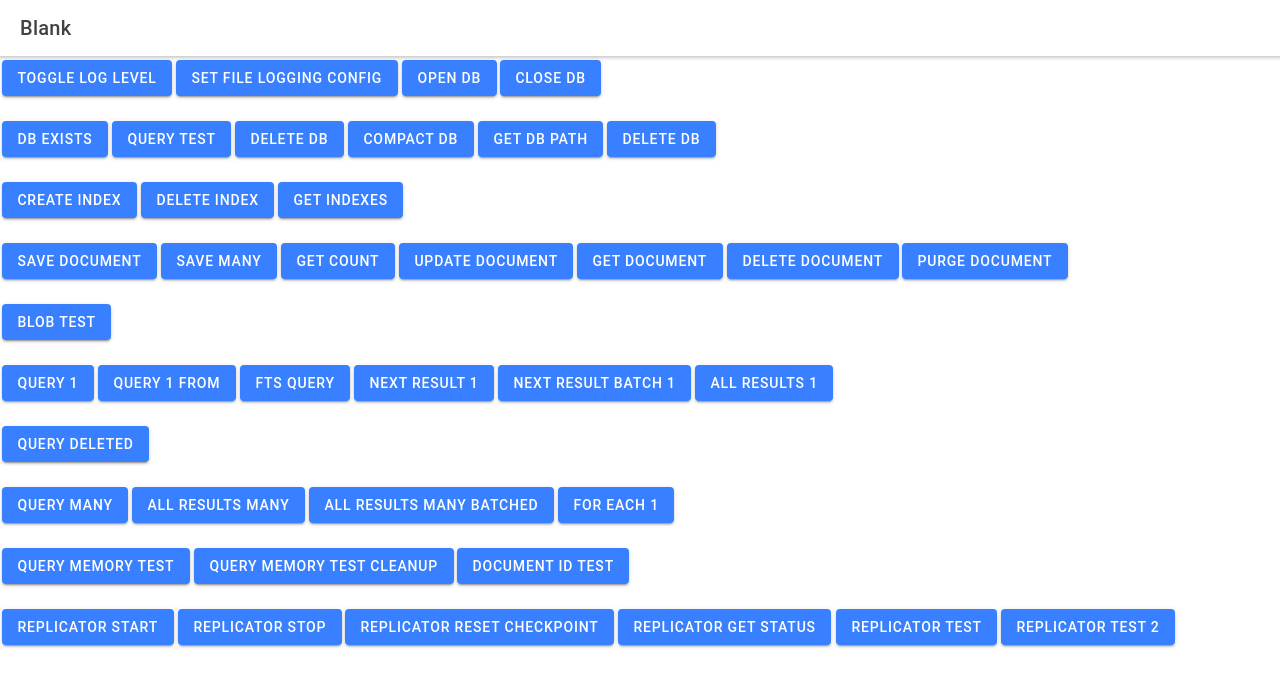
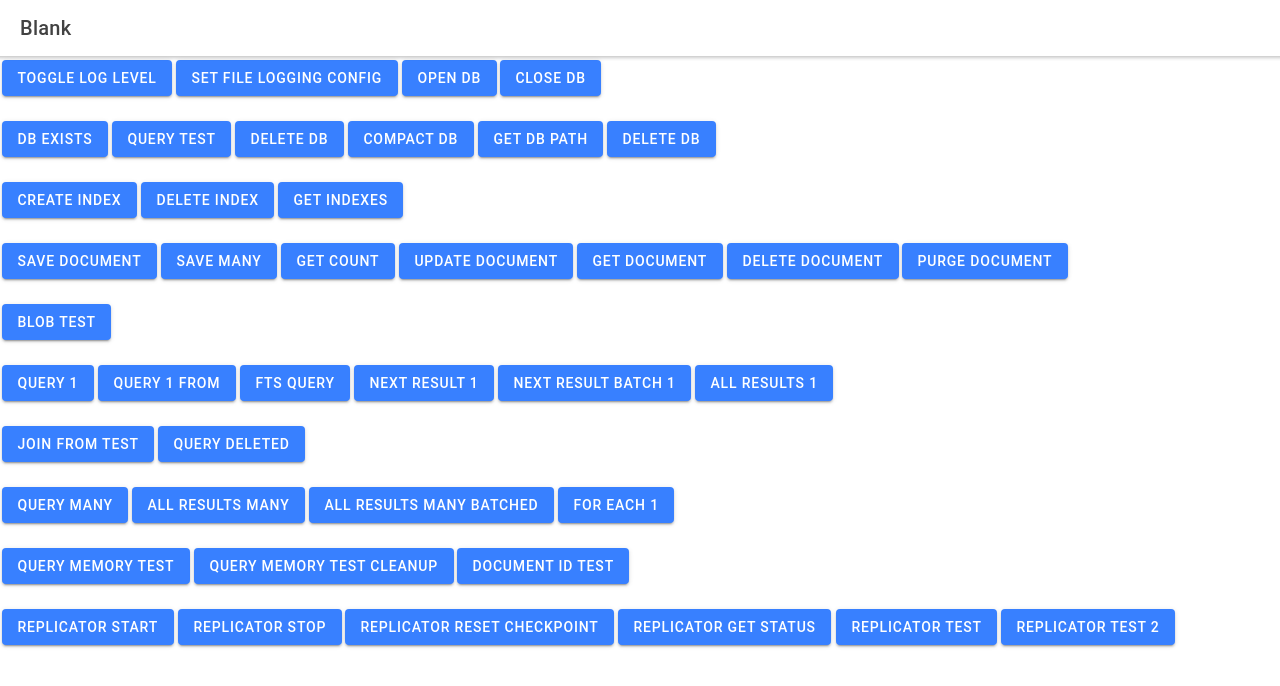
Before and after one commit to ionic-team/enterprise-couchbase-lite, a React (Create React App) app in the folder example/: page /home in a window 1280 px wide. Shown: the top 686 px of the page. Built offline with nearby package versions, Linux system fonts and the light colour scheme; what @ionic-enterprise/couchbase-lite would draw is missing.

Commit message:
Fix column naming for aliases in joins

```diff
--- a/example/package.json
+++ b/example/package.json
@@ -5,7 +5,7 @@
   "dependencies": {
     "@capacitor/core": "^3.3.4",
     "@ionic-enterprise/capacitor-windows": "file:../../capacitor-windows",
-    "@ionic-enterprise/couchbase-lite": "file:../ionic-enterprise-couchbase-lite-2.0.4.tgz",
+    "@ionic-enterprise/couchbase-lite": "file:..",
     "@ionic/react": "^5.5.0",
     "@ionic/react-router": "^5.5.0",
     "@testing-library/jest-dom": "^5.11.9",
--- a/example/src/pages/Home.tsx
+++ b/example/src/pages/Home.tsx
@@ -538,6 +538,50 @@ class CBLTester {
     console.log('Executed query', ret);
 
     this.out(`Executed query`);
+  }
+
+  async joinTest() {
+    let locationDoc = new MutableDocument()
+      .setString('name', 'Madison')
+      .setString('type', 'location');
+    await this.database.save(locationDoc);
+
+    let hotelDoc = new MutableDocument()
+      .setString('name', 'Escape')
+      .setString('type', 'hotel')
+      .setString('hotel_locations_thing', 'what')
+      .setString('location_id', locationDoc.getId());
+
+    await this.database.save(hotelDoc);
+
+    console.log('Building query 2 from');
+    let query = QueryBuilder.select(
+      SelectResult.all().from('hotel_locations'),
+      SelectResult.expression(Expression.property('name').from('hotel_locations')),
+      SelectResult.expression(Meta.id.from('hotel_locations')),
+    )
+      .from(DataSource.database(this.database).as('locations'))
+      .join(
+        Join.join(DataSource.database(this.database).as('hotel_locations')).on(
+          Meta.id
+            .from('locations')
+            .equalTo(Expression.property('location_id').from('hotel_locations'))
+        )
+      )
+      .where(
+        Expression.property('type')
+          .from('hotel_locations')
+          .equalTo(Expression.string('hotel'))
+          .and(
+            Expression.property('type')
+            .from('locations')
+            .equalTo(Expression.string('location'))
+          )
+      );
+
+    const ret = await query.execute();
+    const results = await ret.allResults();
+    this.out(`All results: ${JSON.stringify(results, null, 2)}`);
   }
 
   async ftsQuery() {
@@ -1111,6 +1155,9 @@ const Home: React.FC = () => {
           All Results 1
         </IonButton>
         <hr />
+        <IonButton onClick={() => testerRef.current.joinTest()}>
+          Join From Test
+        </IonButton>
         <IonButton onClick={() => testerRef.current.queryDeleted()}>
           Query Deleted
         </IonButton>
```
Also changed, not shown: 6 other files (tests, documents, lock files or other folders).
